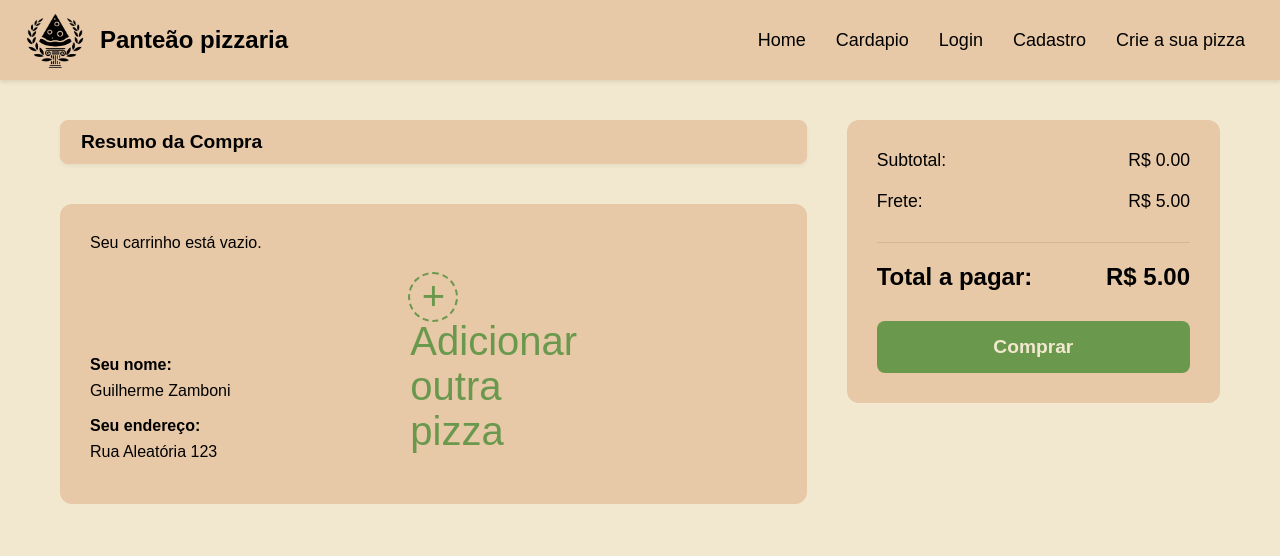
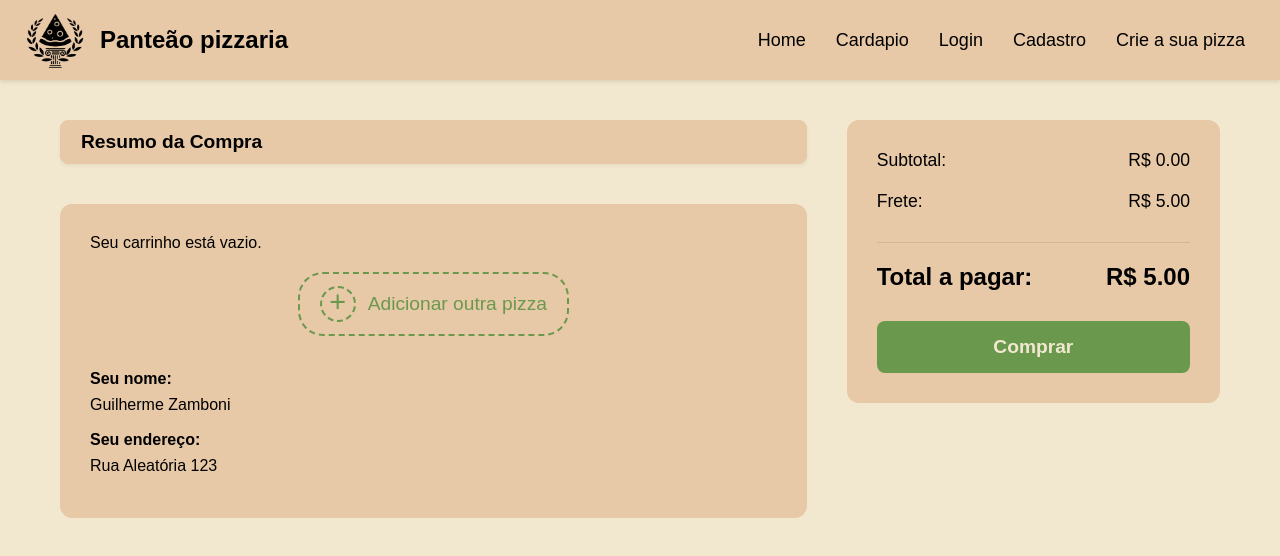
Before and after one commit to GuilhermeZamboni32/Panteao-Pizzaria, a React (Vite) app in the folder Frontend/: page /Carrinho in a window 1280 px wide. Shown: the top 556 px of the page. Built offline with nearby package versions, Linux system fonts and the light colour scheme.

Commit message:
melhorias nas rotas dos pedidos

```diff
--- a/Frontend/src/Pages/Carrinho/Carrinho.css
+++ b/Frontend/src/Pages/Carrinho/Carrinho.css
@@ -178,28 +178,49 @@
 /* ======================================= */
 
 .btn-adicionar-mais {
-  display: block; /* Para que o 'margin: auto' funcione */
-  width: 50px;
-  height: 50px;
-  /* Espaçamento: 20px em cima, automático nas laterais (centraliza), 30px em baixo */
+    display: flex;
+    align-items: center;
+    justify-content: center;
+    gap: 12px; /* Espaço entre o ícone e o texto */
+    padding: 12px 20px;
     margin: 20px auto 30px auto;
-  border-radius: 50%; /* Deixa o botão redondo */
-  border: 2px dashed var(--verde); /* Borda tracejada com a cor verde */
+    border-radius: 25px;
+    border: 2px dashed var(--verde);
     background-color: transparent;
     color: var(--verde);
-  font-size: 2.5rem; /* Tamanho do "+" */
-  line-height: 45px; /* Alinha o "+" verticalmente */
+    font-size: 1.2rem;
+    font-weight: 500;
+    cursor: pointer;
+    transition: all 0.3s ease;
+    width: fit-content;
+  }
+
+  .btn-adicionar-mais::before {
+    content: "+";
+    display: inline-block;
+    font-size: 1.8rem;
+    line-height: 1;
+    border: 2px dashed var(--verde);
+    border-radius: 50%;
+    width: 32px;
+    height: 32px;
     text-align: center;
-  cursor: pointer;
-  transition: all 0.3s ease; /* Efeito suave de transição */
+    line-height: 28px;
   }
 
   .btn-adicionar-mais:hover {
-  background-color: var(--verde); /* Fundo verde ao passar o mouse */
-  color: var(--branco); /* Texto branco ao passar o mouse */
-  border-style: solid; /* Borda fica sólida */
-  transform: scale(1.1); /* Aumenta um pouco de tamanho */
+    background-color: var(--verde);
+    color: var(--branco);
+    border-style: solid;
+    transform: scale(1.05);
   }
+
+  .btn-adicionar-mais:hover::before {
+    background-color: var(--branco);
+    color: var(--verde);
+    border-style: solid;
+  }
+
 
 .ingredientes-lista {
     margin-top: 5px;
--- a/Frontend/src/Pages/Carrinho/Carrinho.jsx
+++ b/Frontend/src/Pages/Carrinho/Carrinho.jsx
@@ -158,7 +158,7 @@ function Carrinho() {
                         )}
 
                         <button className="btn-adicionar-mais" onClick={handleAdicionarMais}>
-                            + Adicionar outra pizza
+                                Adicionar outra pizza
                         </button>
 
                         <div className="info-entrega">
--- a/Frontend/src/Pages/crie_sua_pizza/Crie_Pizza.jsx
+++ b/Frontend/src/Pages/crie_sua_pizza/Crie_Pizza.jsx
@@ -141,7 +141,7 @@ function Crie_Pizza() {
 
                 <div className="container-cria-pizza-meio">
                     <div className="secao-categorias">
-                        <h3>Categorias De Ingredientes</h3>
+                        <h3>Categorias de Ingredientes</h3>
                         <div className="opcoes-categorias">
                             {Object.keys(ingredientesPorCategoria).map((categoria) => (
                                 <button key={categoria} className={`card-categoria ${categoriaSelecionada === categoria ? 'selecionado' : ''}`} onClick={() => setCategoriaSelecionada(categoria)}>
@@ -156,16 +156,14 @@ function Crie_Pizza() {
                         <div className="opcoes-ingredientes">
                             {ingredientesPorCategoria[categoriaSelecionada].map((ingrediente, index) => {
     const nomeIngrediente = ingrediente.split('=')[1];
+    const quantidade = ingredientes[ingrediente] || 0;
     return (
         <button
             key={`${categoriaSelecionada}-${nomeIngrediente}-${index}`}
-                                            className={`card-ingrediente ${ingredientes[ingrediente] > 0 ? 'selecionado' : ''}`}
+            className={`card-ingrediente ${quantidade > 0 ? 'selecionado' : ''}`}
             onClick={() => adicionarIngrediente(ingrediente)}
         >
-                                            {nomeIngrediente}
-                                            {ingredientes[ingrediente] > 0 && (
-                                                <span className="contador-ingrediente">{ingredientes[ingrediente]}</span>
-                                            )}
+            {nomeIngrediente} {quantidade > 0 && `(x${quantidade})`}
         </button>
     )
 })}
```
Also changed, not shown: 2 other files (tests, documents, lock files or other folders). Lines whose indentation alone changed are shown as unchanged.
